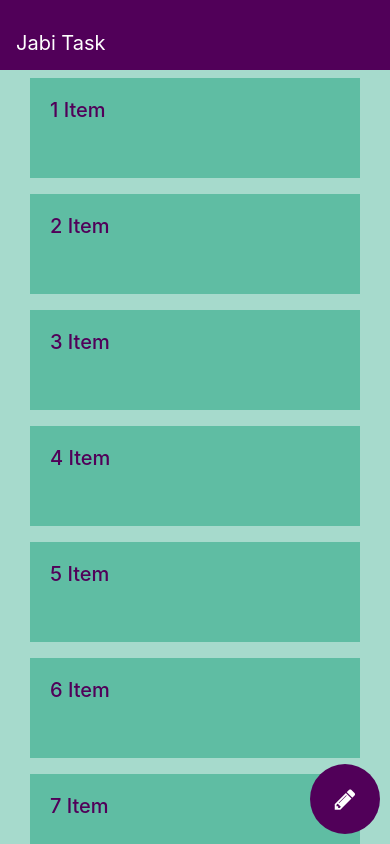
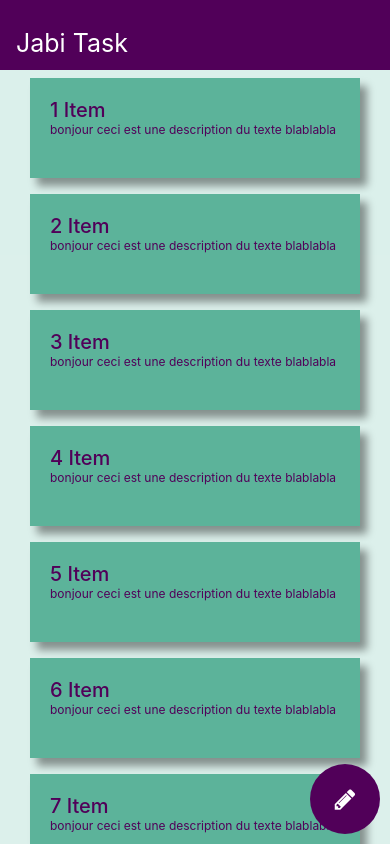
Before and after one commit to noemiegaillard/jabiProject, a React Native app: screen / in a window 390 px wide. Built offline with nearby package versions, Linux system fonts and the light colour scheme.

Commit message:
add description and shadow

```diff
--- a/App.js
+++ b/App.js
@@ -3,7 +3,6 @@ import { View, Text, StyleSheet, FlatList } from "react-native";
 import FontAwesome from "react-native-vector-icons/FontAwesome";
 
 const App = () => {
-
   const newTask = () => {
     console.log("click");
   };
@@ -12,40 +11,49 @@ const App = () => {
     {
       id: "1",
       title: "1 Item",
+      description: "bonjour ceci est une description du texte blablabla",
     },
     {
       id: "2",
       title: "2 Item",
+      description: "bonjour ceci est une description du texte blablabla",
     },
     {
       id: "3",
       title: "3 Item",
+      description: "bonjour ceci est une description du texte blablabla",
     },
     {
       id: "4",
       title: "4 Item",
+      description: "bonjour ceci est une description du texte blablabla",
     },
     {
       id: "5",
       title: "5 Item",
+      description: "bonjour ceci est une description du texte blablabla",
     },
     {
       id: "6",
       title: "6 Item",
+      description: "bonjour ceci est une description du texte blablabla",
     },
     {
       id: "7",
       title: "7 Item",
+      description: "bonjour ceci est une description du texte blablabla",
     },
     {
       id: "8",
       title: "8 Item",
+      description: "bonjour ceci est une description du texte blablabla",
     },
   ];
 
-  const Item = ({ title }) => (
+  const Item = ({ title, description }) => (
     <View style={styles.item}>
       <Text style={styles.title}>{title}</Text>
+      <Text style={styles.description}>{description}</Text>
     </View>
   );
 
@@ -53,17 +61,23 @@ const App = () => {
     <View style={styles.container}>
       <View style={styles.appBar}>
         <Text style={styles.appBarTitle}>Jabi Task</Text>
-
       </View>
       <View style={styles.content}>
         <FlatList
           data={DATA}
-          renderItem={({ item }) => <Item title={item.title} />}
+          renderItem={({ item }) => (
+            <Item title={item.title} description={item.description} />
+          )}
           keyExtractor={(item) => item.id}
         />
-        <View style={styles.circle}>
-        <FontAwesome name='pencil' size={24} color="white" style={styles.icon} onPress={newTask} />
-
+        <View style={styles.circle} >
+          <FontAwesome
+            name="pencil"
+            size={24}
+            color="white"
+            style={styles.icon}
+            onPress={newTask}
+          />
         </View>
       </View>
     </View>
@@ -73,7 +87,11 @@ const App = () => {
 const styles = StyleSheet.create({
   container: {
     flex: 1,
-    backgroundColor: "rgba(78,182,153,0.5)", //vert clair
+    backgroundColor: "rgba(78,182,153,0.2)", //vert clair
+  },
+  description: {
+    color: "#510059",
+    fontSize: 12,
   },
   appBar: {
     flexDirection: "row",
@@ -88,33 +106,39 @@ const styles = StyleSheet.create({
     height: 70,
     borderRadius: 60,
     backgroundColor: "#510059",
-    position: 'absolute',
+    position: "absolute",
     bottom: 10,
     right: 10,
-    justifyContent: 'center' ,alignItems: 'center'
+    justifyContent: "center",
+    alignItems: "center",
   },
   appBarTitle: {
-    fontSize: 20,
+    fontSize: 25,
     marginTop: 15,
     fontWeight: "normal",
     color: "#fff", // blanc
   },
   item: {
-    backgroundColor:'rgba(78,182,153,0.8)', //vert foncé
+    backgroundColor: "rgba(92,179,154,1)", //vert foncé
     padding: 20,
     marginVertical: 8,
-    marginHorizontal: 0,
+    marginHorizontal: 20,
     width: 330,
     height: 100,
     borderRadius: "10",
+    shadowColor: 'black',
+    shadowOffset: { width: 7, height: 8 }, // Offset de l'ombre (décalage)
+    shadowOpacity: 0.4, // Opacité de l'ombre (0 - 1)
+    shadowRadius: 8, // Rayon de l'ombre (taille de l'effet)
+    elevation: 4,
   },
   title: {
-    color:'#510059',
+    color: "#510059",
     fontSize: 20,
-    fontWeight: '500'
+    fontWeight: "500",
   },
   icon: {
-    position:'absolute',
+    position: "absolute",
     marginRight: 0,
     marginTop: 0,
   },
```
